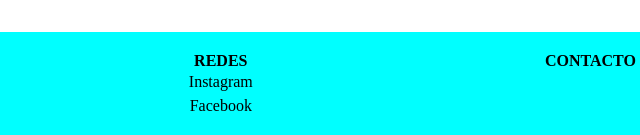
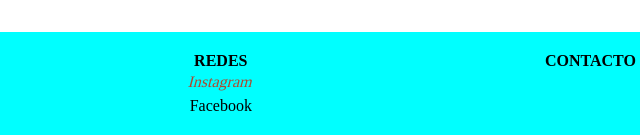
Before and after one commit to NuloX/Proyecto-23-08, a plain HTML site: page index.html in a window 1280 px wide. In both pictures the pointer is over the element "Instagram". Shown: the part 1499-1634 px from the top of the page, 44-684 px from the left. Drawn offline with Linux system fonts and the light colour scheme.

Commit message:
estilos con hover

```diff
--- a/css/style.css
+++ b/css/style.css
@@ -33,9 +33,8 @@ nav.menu li a {
 }
 
 nav.menu li a:hover {
-    border-bottom:1px solid red;
-    background-color: gray;
-
+  border-bottom:1px solid red;
+  background-color: gray;
 }
 
 h1 {
@@ -225,6 +224,10 @@ h2 {
   grid-template-rows: repeat(2, 1fr);
 }
 
+.redes span:hover{
+  transform: skew(-15deg);
+  color: #ad4930;
+}
 
 
 .menu-mobile img {
```
